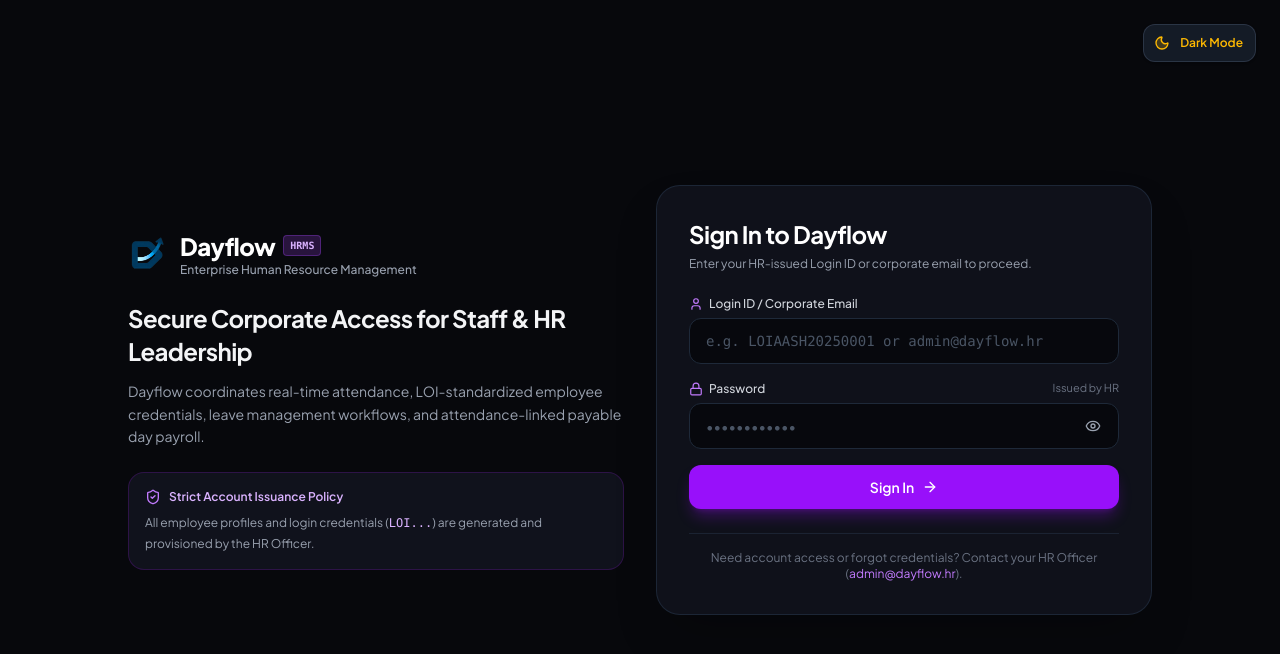
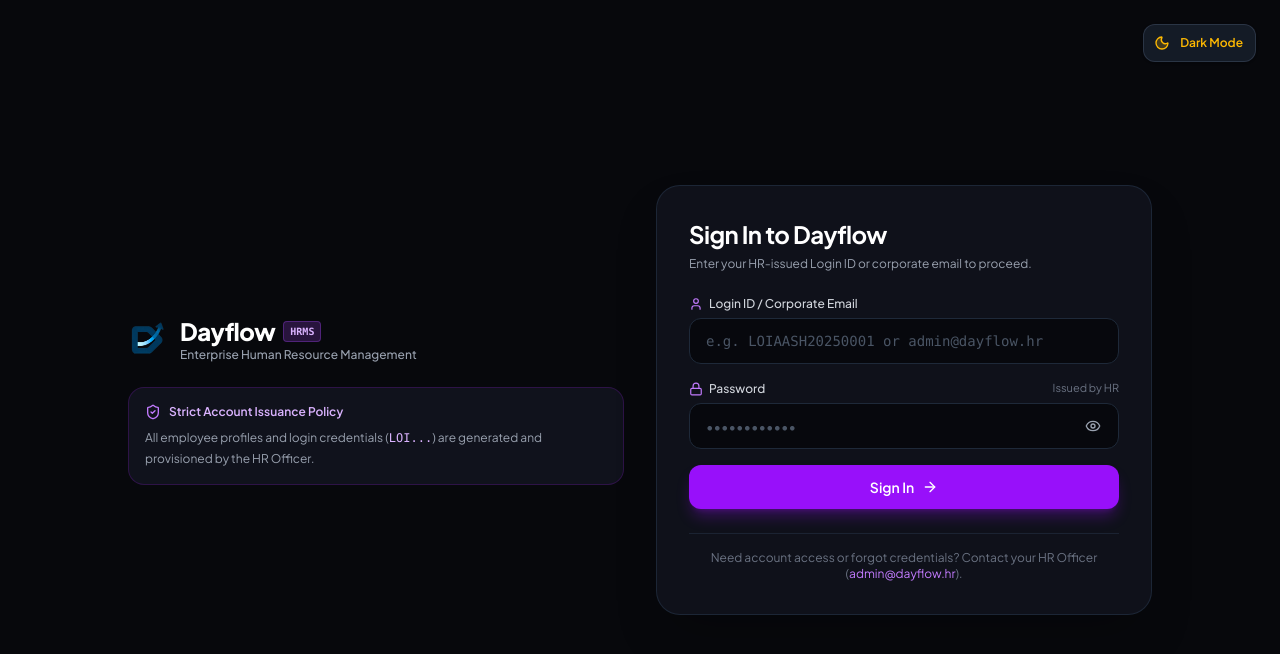
Before and after one commit to khushi-sharma0/Dayflow-HRMS, a React (Vite) app: page / in a window 1280 px wide. Shown: the top 654 px of the page. Built offline with nearby package versions, Linux system fonts and the light colour scheme.

Commit message:
login page

```diff
--- a/src/pages/AuthPage.tsx
+++ b/src/pages/AuthPage.tsx
@@ -57,12 +57,7 @@ export const AuthPage: React.FC = () => {
           </div>
 
           <div className="space-y-3">
-            <h2 className="text-2xl font-bold text-gray-100 tracking-tight leading-snug">
-              Secure Corporate Access for Staff & HR Leadership
-            </h2>
-            <p className="text-sm text-gray-400 leading-relaxed">
-              Dayflow coordinates real-time attendance, LOI-standardized employee credentials, leave management workflows, and attendance-linked payable day payroll.
-            </p>
+
           </div>
 
           {/* Strict Account Issuance Policy Card */}
```
